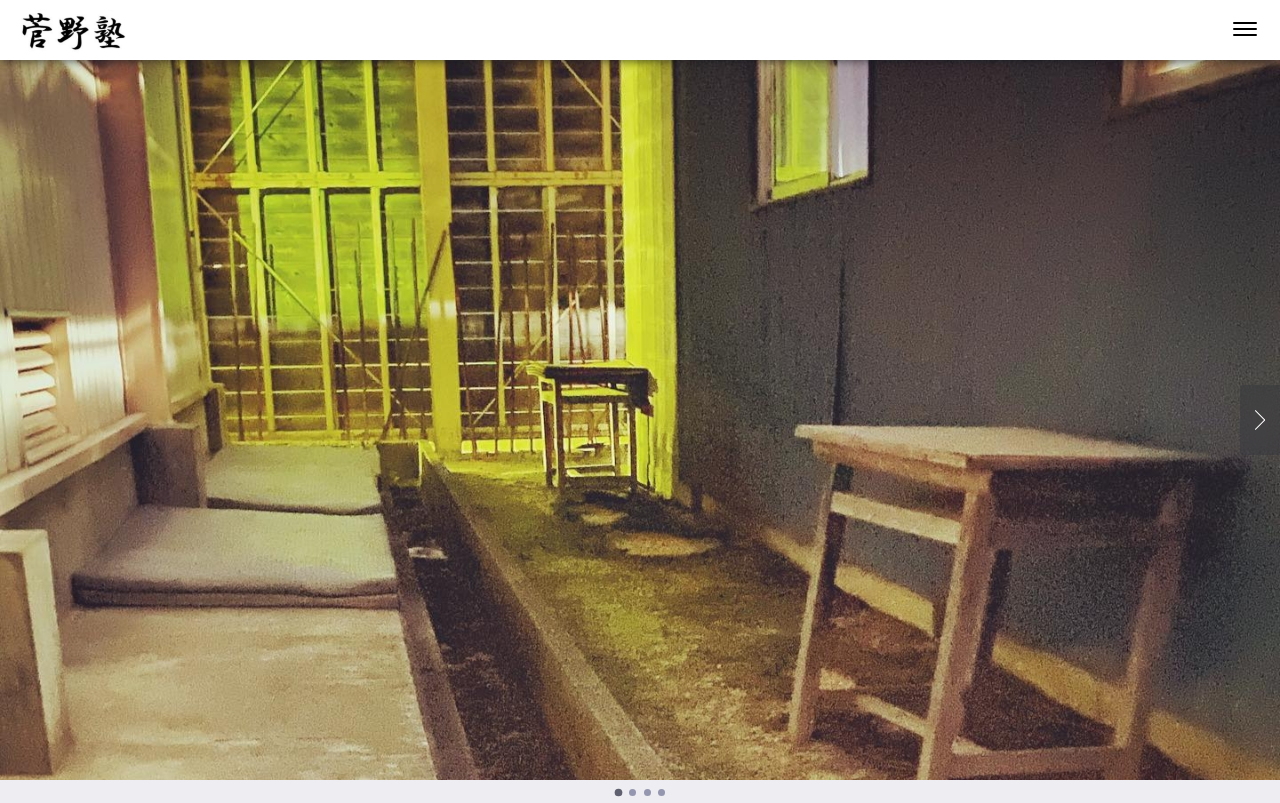
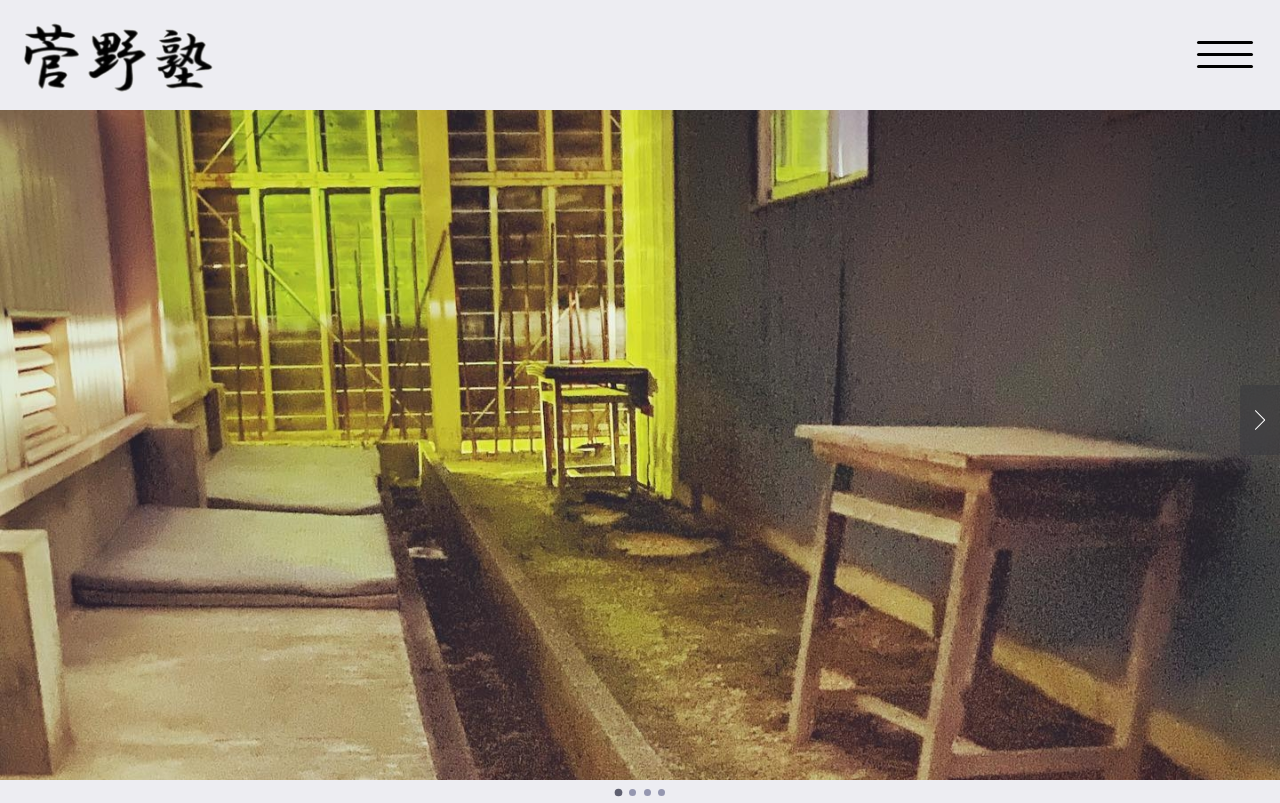
Before and after one commit to kannojuku/kannojuku-website, a plain HTML site: page index.html in a window 1280 px wide. Shown: the top 803 px of the page. Drawn offline with nearby package versions, Linux system fonts and the light colour scheme; grey boxes are pictures that could not be loaded; a web font is replaced by a local one.

Commit message:
Update style.css

```diff
--- a/style.css
+++ b/style.css
@@ -30,62 +30,46 @@ body {
 }
 header {
   position: fixed;
-  top: 0; left: 0;
-  display: block;
+  top: 0;
+  right: 0;
+  height: 110px;
   width: 100%;
-  padding: 0;
-  margin: 0;
-  z-index: 3;
+  background-color: #fff;
 }
 .header-inner {
-  margin: 0 !important;
-  height: 60px;
-  background-color: #fff;
-  transition: box-shadow .2s;
-}
-.header-inner:not(.header-noshadow){
-  box-shadow: 0 0 10px #16171DCC;
+  width: 100%;
+  height: 100%;
+  display: flex;
+  background-color: var(--kanno-bg-color);
 }
 .header-logo-container {
-  width: calc(100% - 70px);
-  height:100%;
-  margin: 0;
-}
-.header-inner > div,
-.header-logo-container > *{
-  display: inline-block;
+  flex-basis: calc(100% - 110px);
+  padding-left: 20px;
 }
 .header-logo {
-  margin: 0 20px;
-  height: 100%;
+  height: 110px;
   mix-blend-mode: darken;
 }
 .header-menu {
-  width: 90px;
-  height: 100%;
-  max-height: 30px;
-  margin: 0;
-  position: absolute;
-  padding: 15px 20px;
+  flex-basis: 110px;
+  display: flex;
+  justify-content: center;
+  align-items: center;
 }
 .header-btn-menu {
-  position: absolute;
-  display: block;
-  border: 0;
-  background-color: #0000;
-  height: 30px;
-  width: 30px;
+  height: 70px;
+  width: 70px;
 }
 .header-btn-menu > span {
   display: block;
-  width: 80%;
-  margin: auto;
-  height: 2px;
+  width: 56px;
+  margin: 0 auto;
+  height: 3px;
+  position: absolute;
+  z-index: 40;
   background-color: #000;
-  border-radius: 2px;
-  position: absolute;
-  left: 0;
-  right: 0;
+  border-radius: 3px;
+  right: 27px;
   top: calc((100% - 4px)/2);
   transition: .2s;
 }
@@ -99,16 +83,17 @@ header {
   transform: rotate(-45deg);
 }
 .menu_bar1 {
-  transform: translateY(-6px);
+  transform: translateY(-12px);
 }
 .menu_bar3 {
-  transform: translateY(6px);
+  transform: translateY(12px);
 }
 .menu-container:not(.menu-open){
   height: 0;
 }
 menu {
   position: fixed;
+  top: 0;
   width: 100vw;
   padding: 0;
   margin: 0;
```
